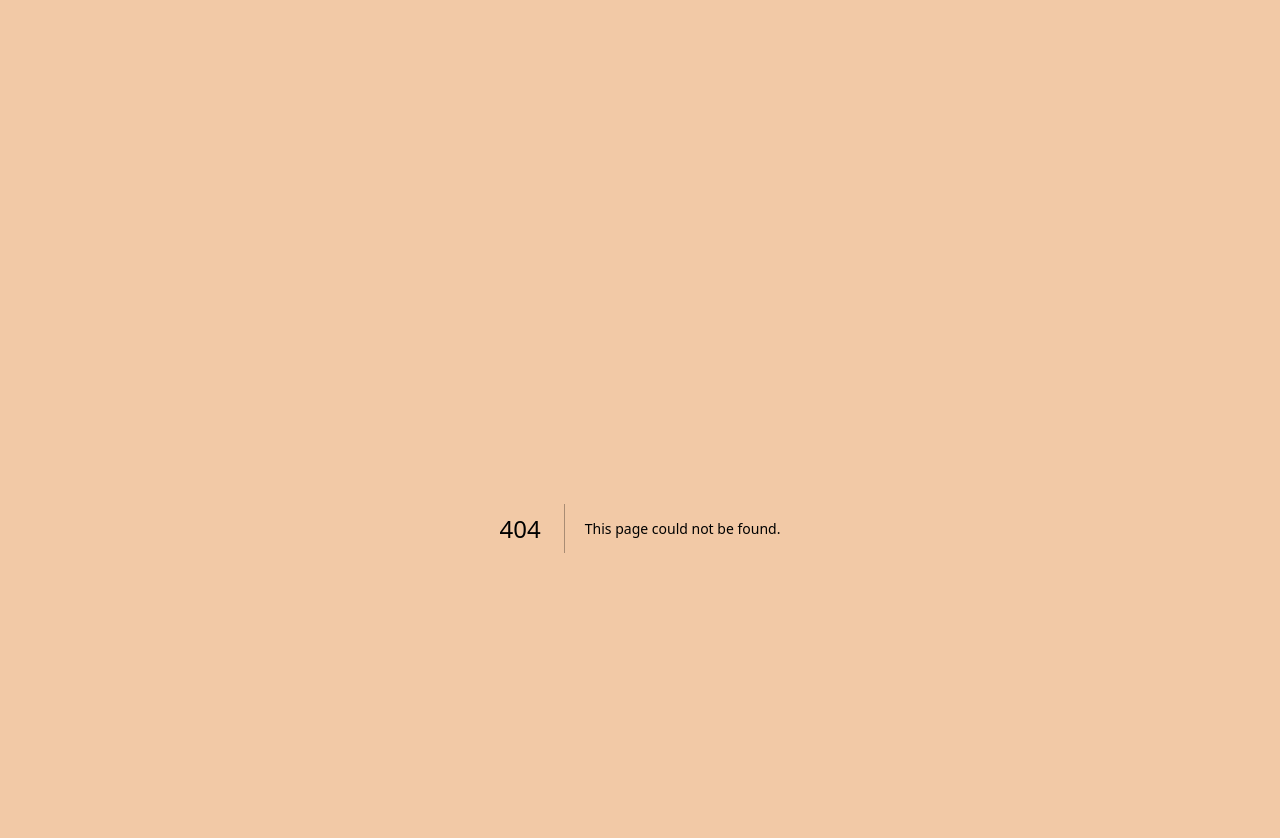
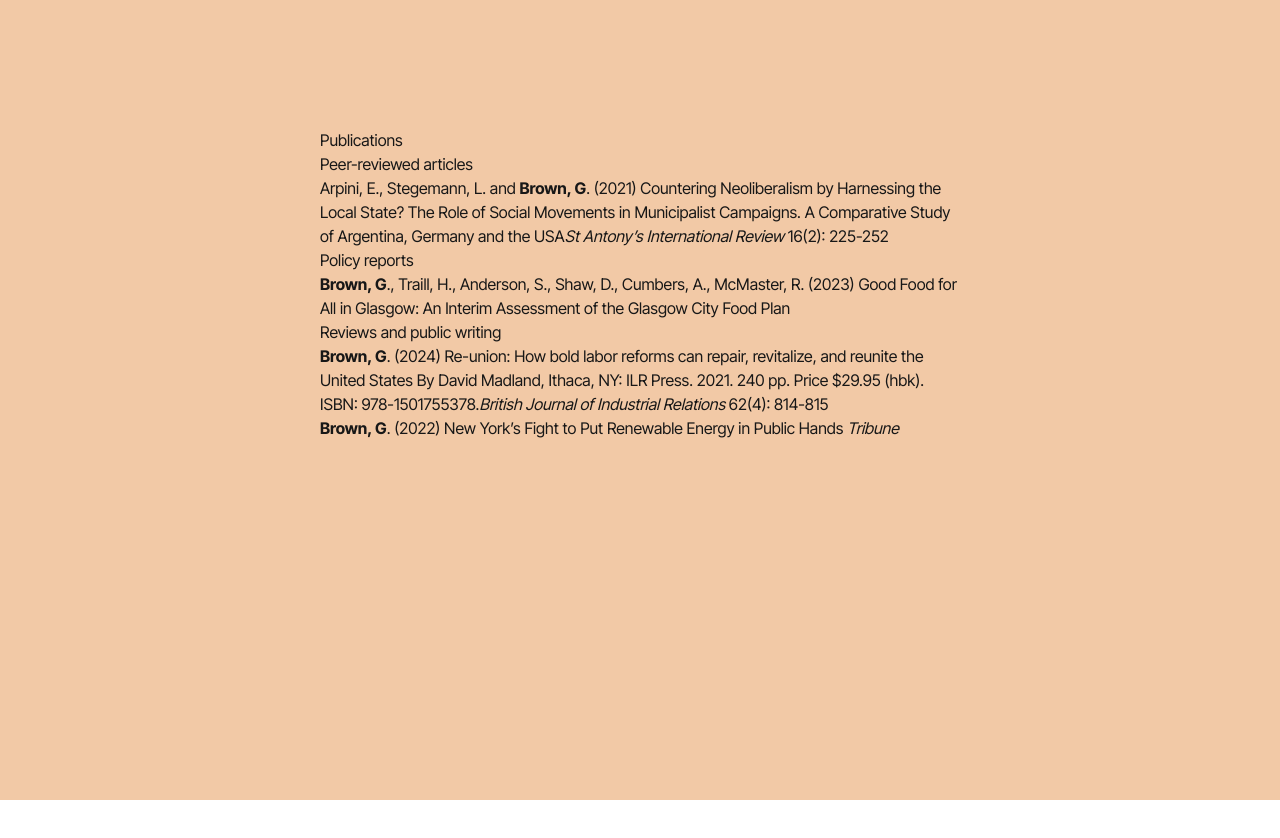
Before and after one commit to transientpeach/grace-brown, a Next.js app: page /publications in a window 1280 px wide. Before the commit this address had no page. Shown: the top 838 px of the page. After the commit the page ends 800 px from the top, so only its background shows below. Built offline with nearby package versions, Linux system fonts and the light colour scheme.

Commit message:
publications cv init

```diff
--- /dev/null
+++ b/src/app/cv/page.tsx
@@ -0,0 +1,9 @@
+const CircumViate = () => {
+  return (
+    <div>
+      <h1>CircumViate</h1>
+    </div>
+  );
+};
+
+export default CircumViate;
--- /dev/null
+++ b/src/app/publications/page.tsx
@@ -0,0 +1,53 @@
+const Publications = () => {
+  return (
+    <div>
+      <h1>Publications</h1>
+      <div>
+        <h2>Peer-reviewed articles</h2>
+        <p>
+          Arpini, E., Stegemann, L. and <strong>Brown, G</strong>. (2021){" "}
+          <a href="https://www.ingentaconnect.com/content/stair/stair/2021/00000016/00000002/art00012">
+            Countering Neoliberalism by Harnessing the Local State? The Role of
+            Social Movements in Municipalist Campaigns. A Comparative Study of
+            Argentina, Germany and the USA
+          </a>
+          <em>St Antony’s International Review</em> 16(2): 225-252
+        </p>
+
+        <h2>Policy reports</h2>
+
+        <p>
+          <strong>Brown, G</strong>., Traill, H., Anderson, S., Shaw, D.,
+          Cumbers, A., McMaster, R. (2023){" "}
+          <a href="https://eprints.gla.ac.uk/306031/1/306031.pdf">
+            Good Food for All in Glasgow: An Interim Assessment of the Glasgow
+            City Food Plan
+          </a>
+        </p>
+
+        <h2>Reviews and public writing</h2>
+
+        <p>
+          <strong>Brown, G</strong>. (2024){" "}
+          <a href="https://onlinelibrary.wiley.com/doi/abs/10.1111/bjir.12814">
+            Re-union: How bold labor reforms can repair, revitalize, and reunite
+            the United States&nbsp;By&nbsp;David Madland,&nbsp;Ithaca, NY: ILR
+            Press.&nbsp;2021.&nbsp;240&nbsp;pp. Price $29.95 (hbk). ISBN:
+            978-1501755378.
+          </a>
+          <em>British Journal of Industrial Relations</em> 62(4): 814-815
+        </p>
+
+        <p>
+          <strong>Brown, G</strong>. (2022){" "}
+          <a href="https://tribunemag.co.uk/2022/11/new-yorks-fight-to-put-renewable-energy-in-public-hands">
+            New York’s Fight to Put Renewable Energy in Public Hands
+          </a>{" "}
+          <em>Tribune </em>
+        </p>
+      </div>
+    </div>
+  );
+};
+
+export default Publications;
```
